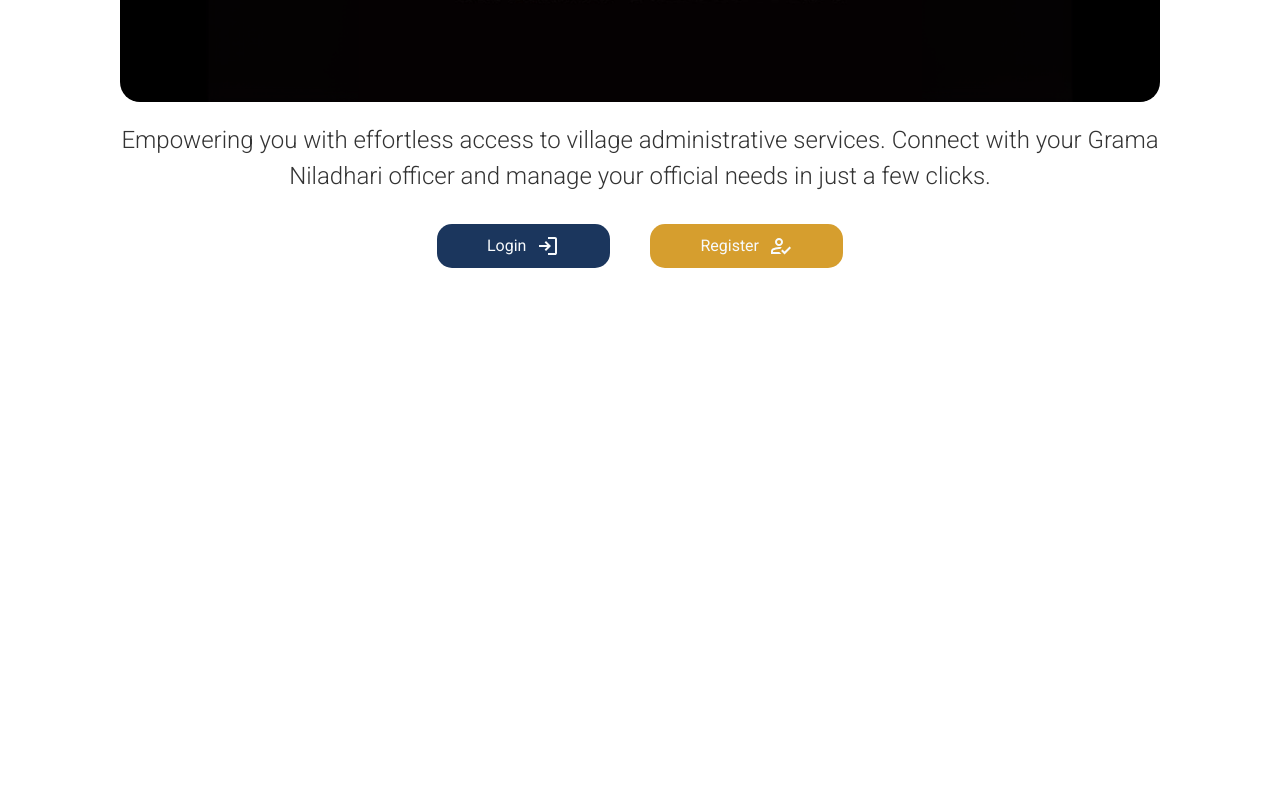
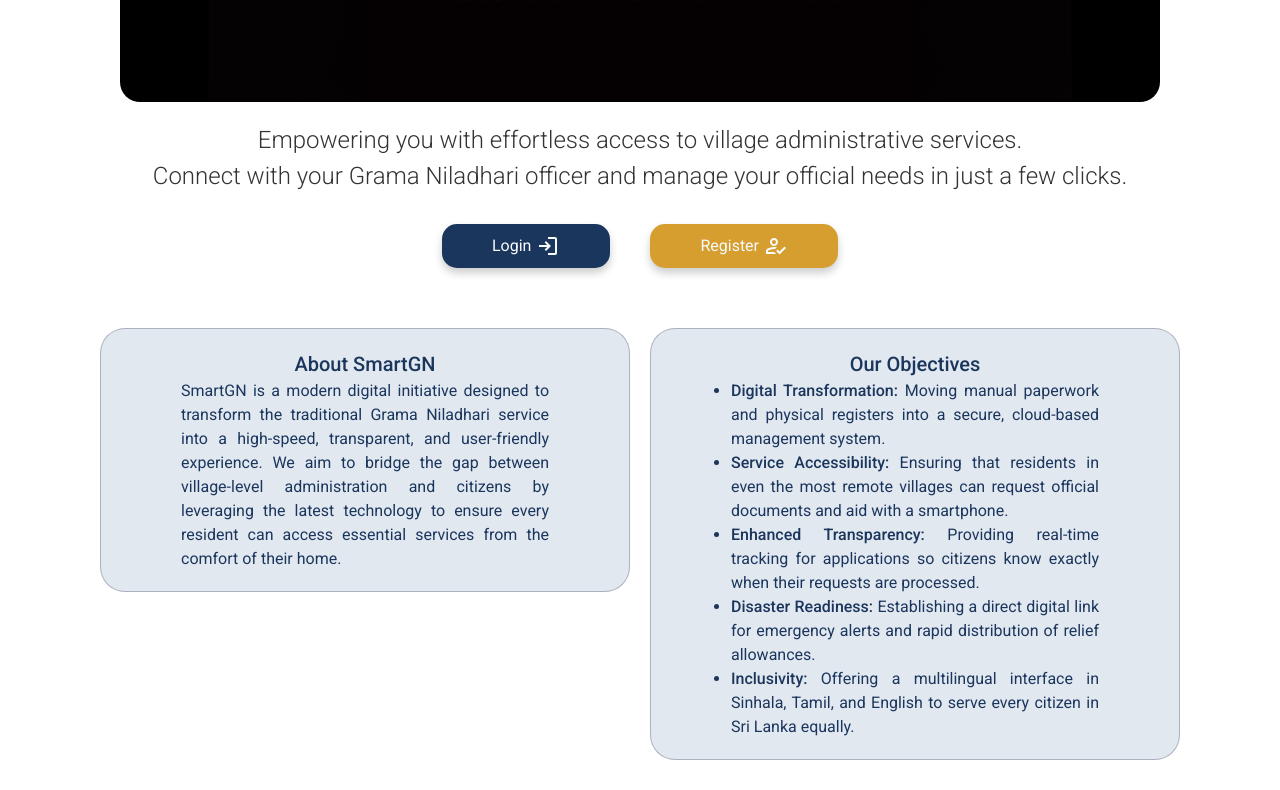
Before and after one commit to janith230528/SmartGN---Digitala-Grama-Niladhari-Service-Managememt-System, a React (Vite) app: page / in a window 1280 px wide. Shown: the part 408-1198 px from the top of the page. Before the commit the page ends 800 px from the top, so only its background shows below. Built offline with nearby package versions, Linux system fonts and the light colour scheme.

Commit message:
develop about section

```diff
--- a/src/App.jsx
+++ b/src/App.jsx
@@ -1,3 +1,4 @@
+import About from "./Components/Landing-page/About/About.jsx";
 import Hero from "./Components/Landing-page/Hero/Hero.jsx";
 import Navbar from "./Components/Landing-page/Navbar/Navbar.jsx";
 
@@ -7,6 +8,7 @@ function App() {
     <div className= "App">
       <Navbar />
       <Hero />
+      <About />
 
 
     </div>
--- /dev/null
+++ b/src/Components/Landing-page/About/About.css
@@ -0,0 +1,51 @@
+.section{
+   display: flex;
+   flex-direction: column;
+   justify-content: center;
+   /* border: 1px solid red; */
+   }
+
+.about-container{
+    /* border: 1px solid blue; */
+    width: 100%;
+    display: flex;
+    flex-direction: row;
+    justify-content:center;
+    margin: 0 100px;
+    gap: 20px;
+}
+#about{
+    flex-direction: row;
+}
+
+.about-content{
+    border: 1px solid #2D37484D;
+    background-color: #E2E8F0;
+    width: 100%;
+    height:fit-content;
+    margin: 30px 0px;
+    border-radius: 25px;;
+    }
+
+    .title{
+        font-size: 20px;
+        text-align: center;
+        font-weight: 500;
+        margin-top: 20px;
+        color: #1B365D;
+    }
+
+    .description, .objectives{
+        color: #1B365D;
+        font-size: 16px;
+        margin: 0px 80px 20px 80px;
+        text-align: justify;
+    }
+
+    b{
+        font-weight: 500;
+    }
+
+    ul{
+        list-style-type: disc;
+    }
--- /dev/null
+++ b/src/Components/Landing-page/About/About.jsx
@@ -0,0 +1,42 @@
+import React from 'react'
+import './About.css'
+
+function About() {
+  return (
+    <>
+     <section id="about" className="section">
+        <div className="about-container">
+            <div className="about-content">
+                <p className="title">About SmartGN</p>
+                <p className="description">SmartGN is a modern digital initiative designed to transform the
+                    traditional Grama Niladhari service into a high-speed, transparent, and user-friendly experience.
+                    We aim to bridge the gap between village-level administration and citizens by leveraging the latest
+                    technology to ensure every resident can access essential services from the comfort of their home.
+                </p>
+            </div>
+            <div className="about-content">
+                <p className="title">Our Objectives</p>
+                <p className="objectives">
+                    <ul>
+                        <li><b>Digital Transformation:</b> Moving manual paperwork and physical registers into a
+                            secure, cloud-based management system.</li>
+                        <li><b>Service Accessibility:</b> Ensuring that residents in even the most remote villages can
+                            request official documents and aid with a smartphone.</li>
+                        <li><b>Enhanced Transparency:</b> Providing real-time tracking for applications so citizens know
+                            exactly when their requests are processed.</li>
+                        <li><b>Disaster Readiness:</b> Establishing a direct digital link for emergency alerts and rapid
+                            distribution of relief allowances.</li>
+                        <li><b>Inclusivity:</b> Offering a multilingual interface in Sinhala, Tamil, and English to serve every
+                            citizen in Sri Lanka equally.</li>
+                    </ul>
+                </p>
+            </div>
+        </div>
+
+    </section>
+    </>
+
+  )
+}
+
+export default About
--- a/src/Components/Landing-page/Hero/Hero.css
+++ b/src/Components/Landing-page/Hero/Hero.css
@@ -1,8 +1,4 @@
-.hero-section{
-   display: flex;
-   flex-direction: column;
 
-}
 
 .hero-image{
   max-width: auto;
@@ -10,8 +6,6 @@
   margin: 30px 100px 0px 100px;
   padding: 0px 20px 20px 20px;
   display: flex;
-  justify-content: center;
-  align-items: center;
 }
 
 #hero{
@@ -23,7 +17,6 @@
 .hero-content{
     display: flex;
     justify-content: center;
-    align-items: center;
     text-align: center;
     margin:  0px 100px;
     padding: 0px 20px 30px 20px;
@@ -39,9 +32,8 @@
 .buttons{
     display: flex;
     height: 100%;
-    align-items:center;
     justify-content: center;
-    margin: 0px 200px;
+    margin: 0px 200px 30px 200px;
 }
 
 .btn{
@@ -52,7 +44,8 @@
     align-items: center;
     justify-content: center;
     color: #F7FAFC;
-    gap: 10px;
+    gap: 5px;
+    box-shadow: 0 5px 8px rgba(0, 0, 0, 0.2);
 }
 
 #login-btn{
--- a/src/Components/Landing-page/Hero/Hero.jsx
+++ b/src/Components/Landing-page/Hero/Hero.jsx
@@ -4,20 +4,21 @@ import HeroImage from '../../../assets/Hero.png'
 
 function Hero() {
   return (
-    <><div className="hero-section">
-      <div className="hero-image">
-        <img src={HeroImage} alt="Hero Image" id="hero" />
+    <>
+    <section id="home" className="section">
+        <div className="hero-image">
+          <img src={HeroImage} alt="Hero Image" id="hero" />
         </div>
-      <div className="hero-content">
-        <p className="hero-text">
-          Empowering you with effortless access to village administrative services.
-         Connect with your Grama Niladhari officer and manage your official needs in just a few clicks.</p>
+        <div className="hero-content">
+          <p className="hero-text">
+          Empowering you with effortless access to village administrative services.<br />
+          Connect with your Grama Niladhari officer and manage your official needs in just a few clicks.</p>
       </div>
       <div className="buttons">
         <a href="#" className="btn" id="login-btn">Login<img src="login_24dp_F7FAFC_FILL0_wght400_GRAD0_opsz24.svg" alt="login-icon" /></a>
         <a href="#" className="btn" id="register-btn">Register<img src="how_to_reg_24dp_F7FAFC_FILL0_wght400_GRAD0_opsz24.svg" alt="login-icon" /></a>
       </div>
-    </div>
+    </section>
     </>
 
   )
```
